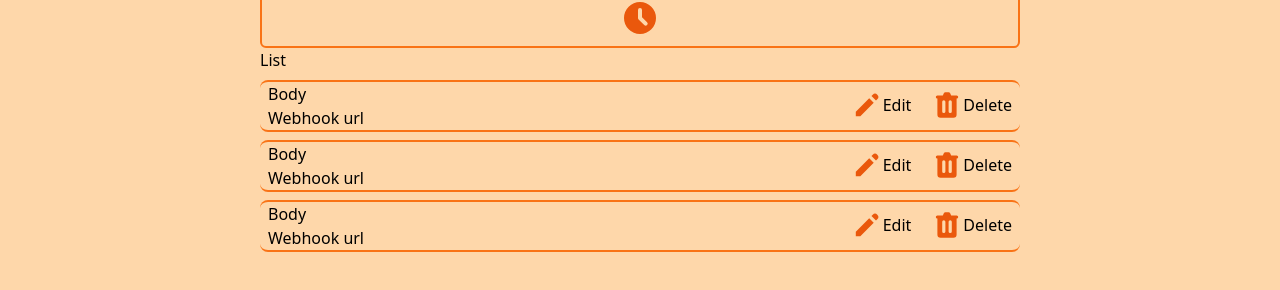
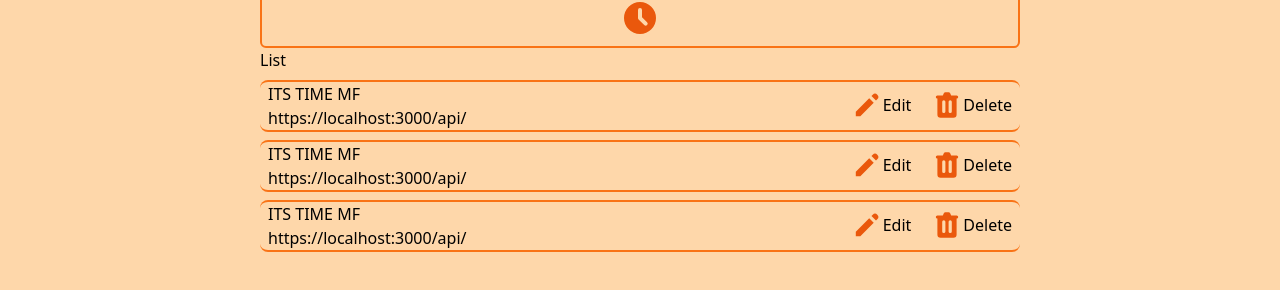
Before and after one commit to tcerqueira/tiktak, a Next.js app in the folder cron-site/: page / in a window 1280 px wide. Shown: the part 356-646 px from the top of the page. Built offline with nearby package versions, Linux system fonts and the light colour scheme.

Commit message:
Edit form loads current values

```diff
--- a/cron-site/components/CronPoster.tsx
+++ b/cron-site/components/CronPoster.tsx
@@ -29,7 +29,11 @@ function CronPoster() {
 				</div>
 				<div className='input-container'>
 					<label htmlFor='timezone-in'>Timezone</label>
-					<TimezoneSelect value={selectedTimezone} onChange={setSelectedTimezone} />
+					<TimezoneSelect value={selectedTimezone} onChange={(tz) => {
+							setSelectedTimezone(tz);
+							console.log(tz);
+						}}
+					/>
 				</div>
 				<div className='flex justify-center items-center md:w-[60%] w-[100%] rounded-lg self-center cursor-pointer hover:backdrop-brightness-90'
 				onClick={() => console.log('submitted')}>
--- a/cron-site/components/JobItem.tsx
+++ b/cron-site/components/JobItem.tsx
@@ -16,8 +16,8 @@ function JobItem({ cronJob }: JobItemProps) {
 		<div className='my-2 px-2 rounded-lg border-b-2 border-t-2 border-orange-500 '>
 			<div className='flex items-center justify-between'>
 				<div>
-					<p>Body</p>
-					<p>Webhook url</p>
+					<p>{cronJob.body}</p>
+					<p>{cronJob.webhook_url}</p>
 				</div>
 				<div className='flex items-center space-x-5'>
 					<div className='cronjob__item--div' onClick={() => setEditOpen(!editOpen)}>
@@ -35,11 +35,11 @@ function JobItem({ cronJob }: JobItemProps) {
 				<form className='p-1'>
 					<div className='input-container'>
 						<label htmlFor='body-in'>Body</label>
-						<textarea id="body-in" cols={30} rows={4} defaultValue='Your time is up!' />
+						<textarea id="body-in" cols={30} rows={4} defaultValue={cronJob.body} />
 					</div>
 					<div className='input-container'>
 						<label htmlFor='schedule-in'>Schedule</label>
-						<input id='schedule-in' type='text' placeholder='* * * * *' />
+						<input id='schedule-in' value={cronJob.expression} type='text' placeholder='* * * * *' />
 					</div>
 					<div className='input-container'>
 						<label htmlFor='timezone-in'>Timezone</label>
```
